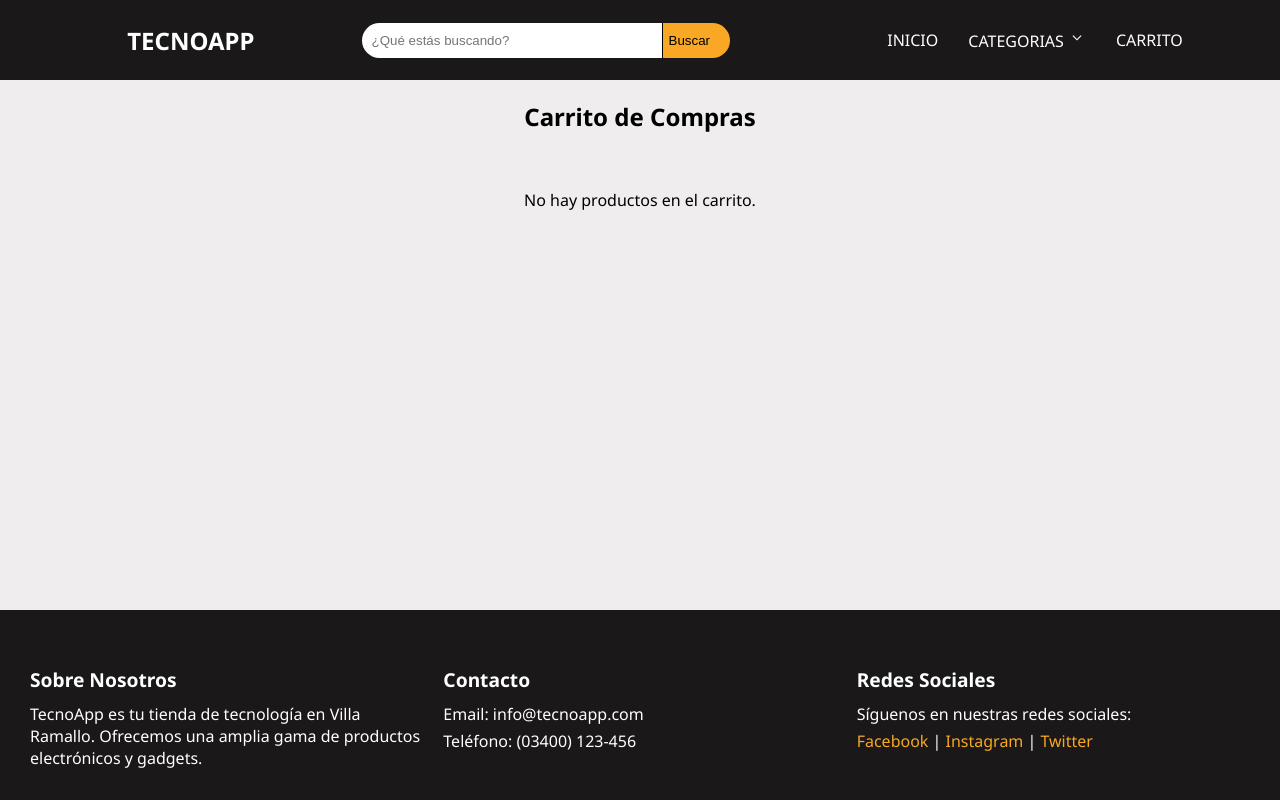
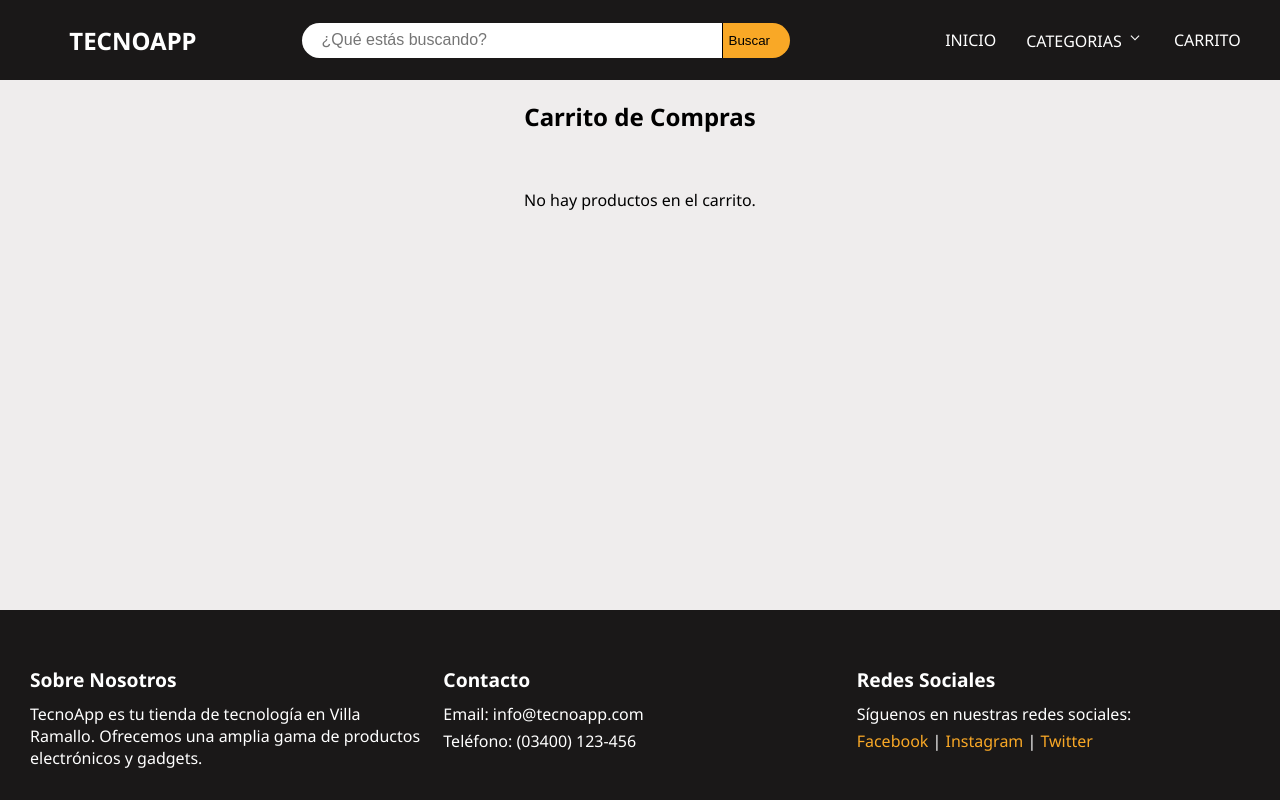
Before and after one commit to cpasquali/TecnoApp, a React (Vite) app: page /cart in a window 1280 px wide. Built offline with nearby package versions, Linux system fonts and the light colour scheme.

Commit message:
actualizando responsive de la seccion del carrito de compras

```diff
--- a/src/components/Cart.css
+++ b/src/components/Cart.css
@@ -175,7 +175,20 @@
   display: flex;
   align-items: center;
   justify-content: center;
+  border-top: 1px solid rgba(26, 24, 24, 0.196);
+  border-bottom: 1px solid rgba(26, 24, 24, 0.196);
   gap: 20px;
+}
+
+.btn-cant {
+  height: 80px;
+  width: 30px;
+  font-size: 20px;
+  background-color: transparent;
+  border: none;
+  border-right: 1px solid rgba(26, 24, 24, 0.196);
+  border-left: 1px solid rgba(26, 24, 24, 0.196);
+  cursor: pointer;
 }
 
 .cant-product p {
--- a/src/components/Cart.jsx
+++ b/src/components/Cart.jsx
@@ -45,12 +45,6 @@ export const Cart = () => {
                   +
                 </button>
               </div>
-              <button
-                className="btn-delete"
-                onClick={() => deleteProductToCart(product)}
-              >
-                Eliminar
-              </button>
             </article>
           ))}
           <section className="pay-container">
@@ -84,7 +78,7 @@ export const Cart = () => {
               </section>
               <section className="total-price">
                 <h2> Total:</h2>
-                <h2>${(finalPay * surcharge).toFixed(2).toLocaleString()}</h2>
+                <h2>${(finalPay * surcharge).toLocaleString()}</h2>
               </section>
             </section>
           </section>
--- a/src/components/Navbar/Navbar.css
+++ b/src/components/Navbar/Navbar.css
@@ -41,12 +41,15 @@ h2 {
 .search-container {
   display: flex;
   align-items: center;
+  width: 600px;
+  justify-content: center;
 }
 
 .search-bar {
-  width: 300px;
+  width: 70%;
   height: 35px;
-  padding-left: 10px;
+  padding-left: 20px;
+  font-size: 1rem;
   border: none;
   border-radius: 19px 0 0 19px;
 }
--- a/src/context/CartProducts.jsx
+++ b/src/context/CartProducts.jsx
@@ -67,13 +67,13 @@ export const ProductsCartProvider = ({ children }) => {
       const newCant =
         operation === "+" ? productInCart.cant + 1 : productInCart.cant - 1;
 
-      if (productInCart.cant <= 0) {
+      if (productInCart.cant > 0) {
+        return prevCart.map((p) => {
+          return p.id === product.id ? { ...p, cant: newCant } : p;
+        });
+      } else {
         return prevCart.filter((p) => p.id !== product.id);
       }
-
-      return prevCart.map((p) => {
-        return p.id === product.id ? { ...p, cant: newCant } : p;
-      });
     });
   };
 
```
